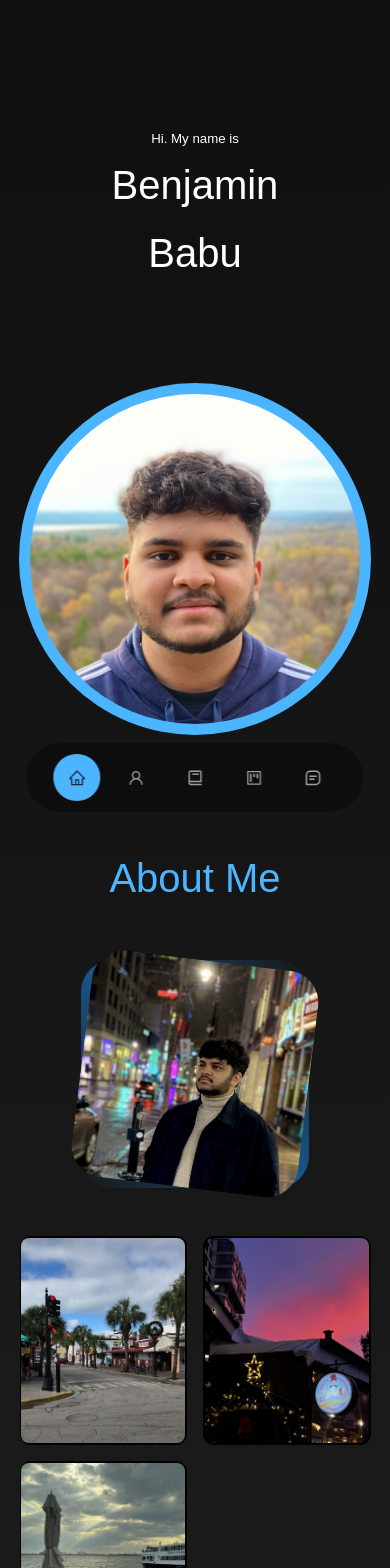
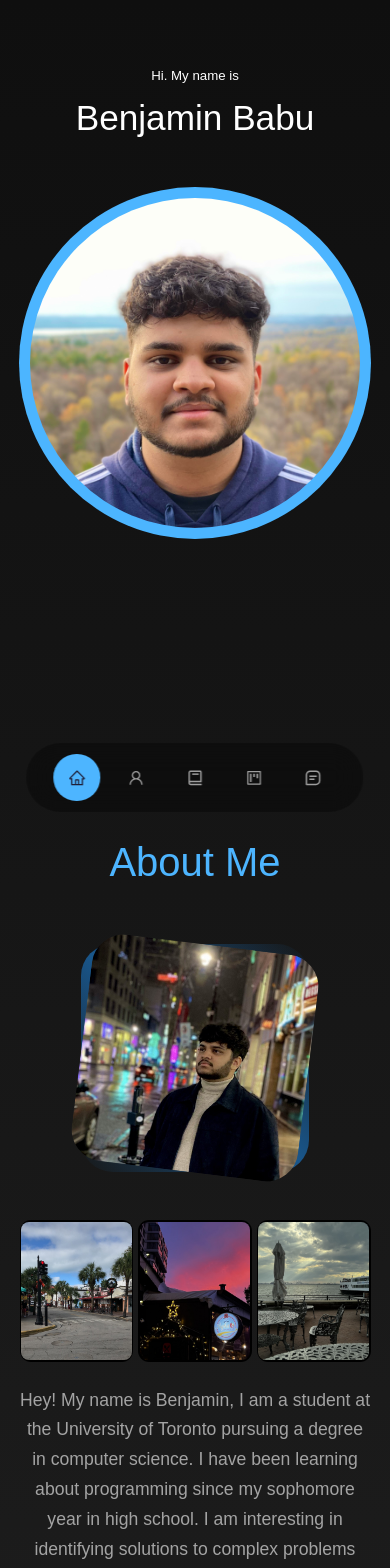
Before and after one commit to benbabu02/personal-portfolio, a React (Create React App) app: page / in a window 390 px wide. Shown: the top 1568 px of the page. Built offline with nearby package versions, Linux system fonts and the light colour scheme.

Commit message:
changes to header for upto 600px

```diff
--- a/src/components/about/about.css
+++ b/src/components/about/about.css
@@ -116,9 +116,18 @@
 
 /* ================ Media Queries (Small Devices) =========== */
 @media screen and (max-width: 600px) {
+    .about__title h2 {
+        margin-top: -10rem;
+        padding: 3rem;
+    }
+
     .about__me {
         width: 65%;
         margin: 0 auto 3rem;
+    }
+
+    .cta {
+        justify-content: center;
     }
 
     .about__title {
@@ -126,8 +135,16 @@
     }
 
     .about__cards {
-        grid-template-columns: 1fr 1fr;
-        gap: 1rem;
+        grid-template-columns: 1fr 1fr 1fr;
+        gap: 0.3rem;
+    }
+
+    .about__card:hover {
+        border-color: black;
+    }
+
+    .about__card-image:hover {
+        transform: none;
     }
 
     .about__content {
--- a/src/components/header/header.css
+++ b/src/components/header/header.css
@@ -75,6 +75,15 @@ header {
 @media screen and (max-width: 600px) {
     header {
         height: 100vh;
+        padding-top: 17px;
+    }
+
+    .header__container h1 {
+        font-size: 2.2rem;
+    }
+
+    .me {
+        margin-top: 2.5rem;
     }
 
     .header__socials, .scroll__down {
--- a/src/index.css
+++ b/src/index.css
@@ -46,6 +46,7 @@ html {
 body {
     font-family: 'Poppins', sans-serif;
     background: linear-gradient(rgb(15, 15, 15), rgb(40, 40, 40), rgb(15, 15, 15));
+    background-image: '/assets/background1.jpg';
     /* background: #FAF9F6; */
     color: var(--color-white);
     line-height: 1.7;
```
